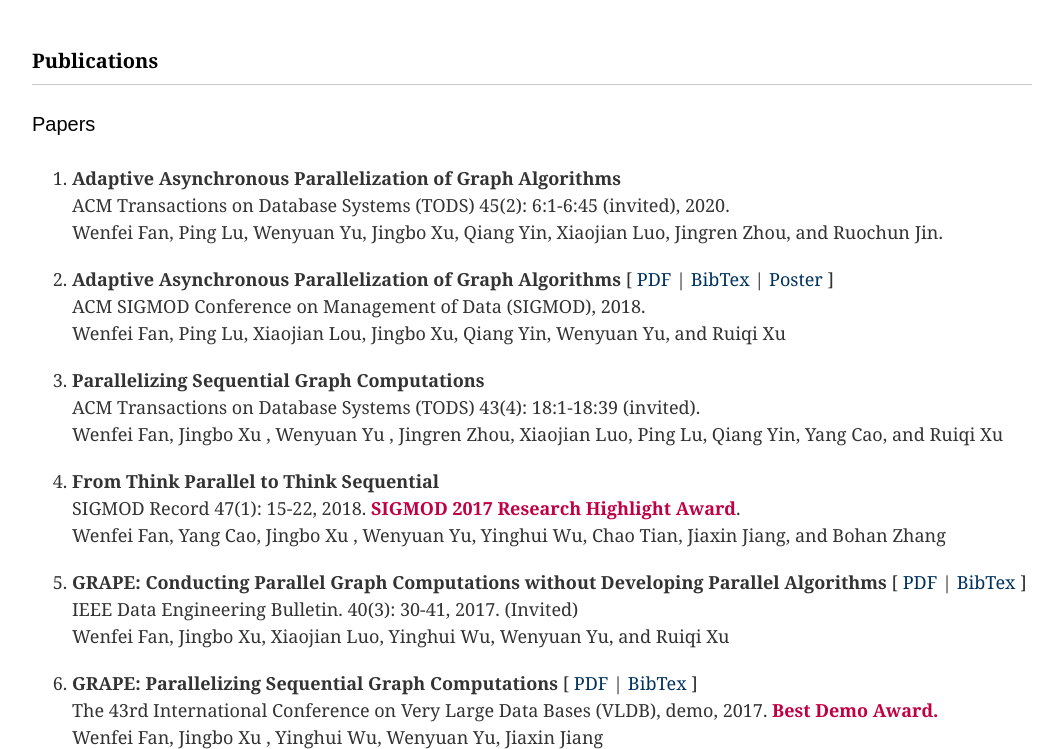
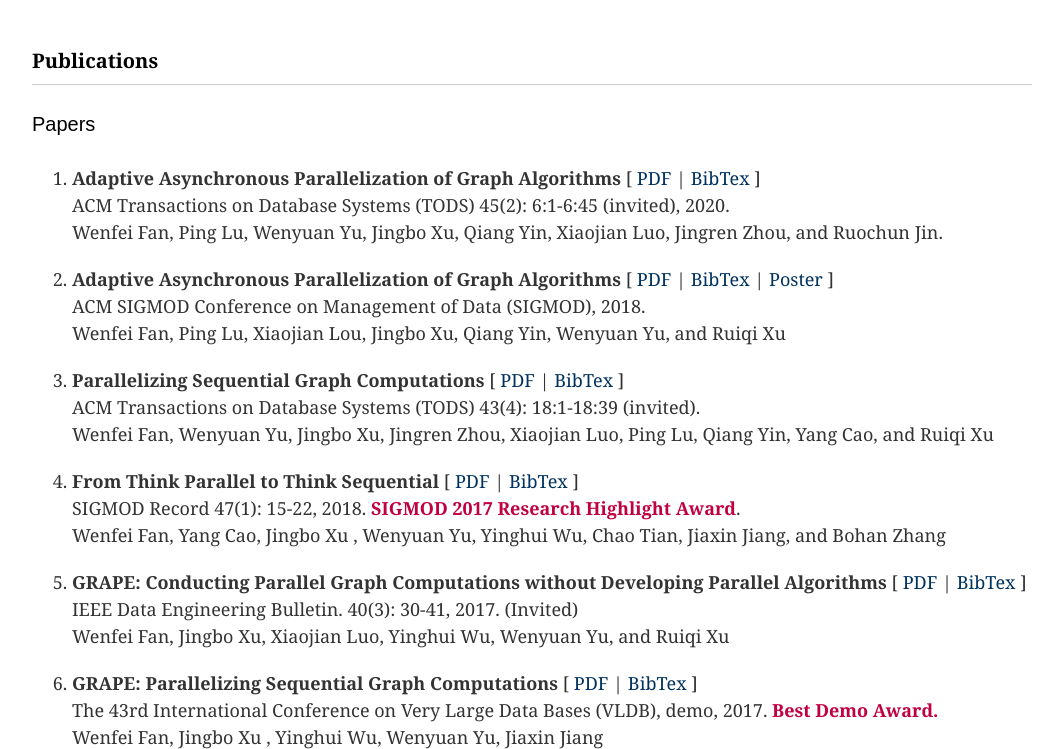
Before and after one commit to yecol/homepage-ed, a plain HTML site: page index.html in a window 1280 px wide. Shown: the part 678-1427 px from the top of the page, without its empty margins (138-1194 px from the left). Drawn offline with Linux system fonts and the light colour scheme.

Commit message:
update papers.

```diff
--- a/index.html
+++ b/index.html
@@ -50,7 +50,8 @@
             </h3> -->
             <p>
                 I am a staff engineer at the <a
-                    href="https://damo.alibaba.com/labs/data-analytics-and-intelligence">Data Analytics and Intelligence Lab</a>, <a href="https://damo.alibaba.com/">Alibaba DAMO
+                    href="https://damo.alibaba.com/labs/data-analytics-and-intelligence">Data Analytics and Intelligence
+                    Lab</a>, <a href="https://damo.alibaba.com/">Alibaba DAMO
                     Academy</a>. I also worked as a joint postdoctoral researcher of Alibaba and <a
                     href="https://www.pku.edu.cn/">Peking
                     University</a>, co-supervised by <a href="http://www.cs.columbia.edu/~jrzhou/">Dr. Jingren Zhou</a>
@@ -74,13 +75,15 @@
                 <h4>Papers</h4>
                 <ol>
 
-                    <li><span class="t">Adaptive Asynchronous Parallelization of Graph Algorithms</span> <br />
+                    <li><span class="t">Adaptive Asynchronous Parallelization of Graph Algorithms</span> [ <a
+                            href="publication/tods-aap.pdf" target="blank">PDF</a> | <a
+                            href="publication/tods-aap.bib">BibTex</a> ] <br />
                         ACM Transactions on Database Systems (TODS) 45(2): 6:1-6:45 (invited), 2020. <br />
                         Wenfei Fan, Ping Lu, Wenyuan Yu, Jingbo Xu, Qiang Yin, Xiaojian Luo, Jingren Zhou, and Ruochun
                         Jin.
                     </li>
 
-                    <li><span class="t">Adaptive Asynchronous Parallelization of Graph Algorithms </span> [ <a
+                    <li><span class="t">Adaptive Asynchronous Parallelization of Graph Algorithms</span> [ <a
                             href="publication/fan2018adaptive.pdf" target="blank">PDF</a> | <a
                             href="publication/fan2018adaptive.bib" target="blank">BibTex</a> | <a
                             href="publication/poster-aap.pdf" target="blank">Poster</a> ]<br />
@@ -88,12 +91,16 @@
                         Wenfei Fan, Ping Lu, Xiaojian Lou, Jingbo Xu, Qiang Yin, Wenyuan Yu, and Ruiqi Xu
                     </li>
 
-                    <li><span class="t">Parallelizing Sequential Graph Computations</span><br />
+                    <li><span class="t">Parallelizing Sequential Graph Computations</span> [ <a
+                            href="publication/tods-grape.pdf" target="blank">PDF</a> | <a
+                            href="publication/tods-grape.bib">BibTex</a> ]<br />
                         ACM Transactions on Database Systems (TODS) 43(4): 18:1-18:39 (invited).<br />
-                        Wenfei Fan, Jingbo Xu , Wenyuan Yu , Jingren Zhou, Xiaojian Luo, Ping Lu, Qiang Yin, Yang Cao,
+                        Wenfei Fan, Wenyuan Yu, Jingbo Xu, Jingren Zhou, Xiaojian Luo, Ping Lu, Qiang Yin, Yang Cao,
                         and Ruiqi Xu
                     </li>
-                    <li><span class="t">From Think Parallel to Think Sequential</span><br />
+                    <li><span class="t">From Think Parallel to Think Sequential</span> [ <a
+                            href="publication/sigmod17-highlight.pdf" target="blank">PDF</a> | <a
+                            href="publication/sigmod17-highlight.bib">BibTex</a> ]<br />
                         SIGMOD Record 47(1): 15-22, 2018. <span class="highlight">SIGMOD 2017 Research Highlight
                             Award</span>.<br />
                         Wenfei Fan, Yang Cao, Jingbo Xu , Wenyuan Yu, Yinghui Wu, Chao Tian, Jiaxin Jiang, and Bohan
```
Also changed, not shown: 6 other files.
